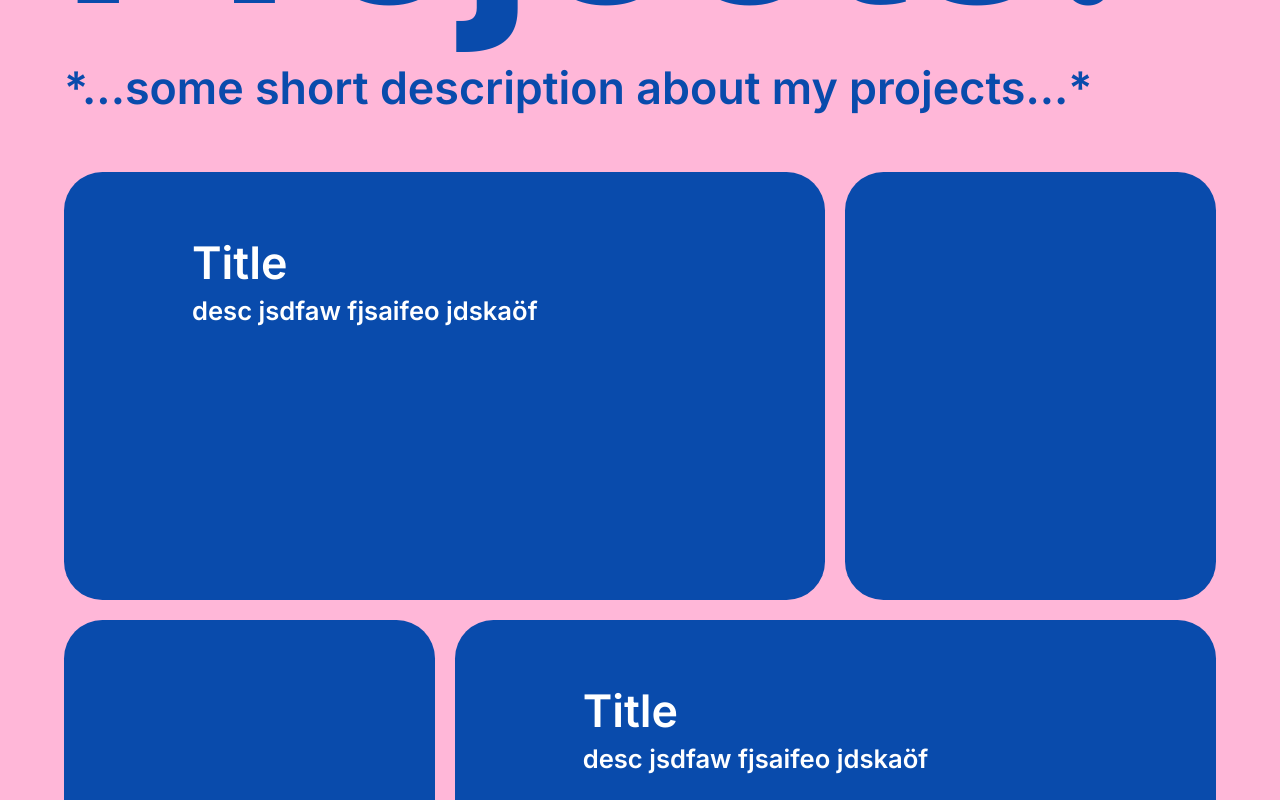
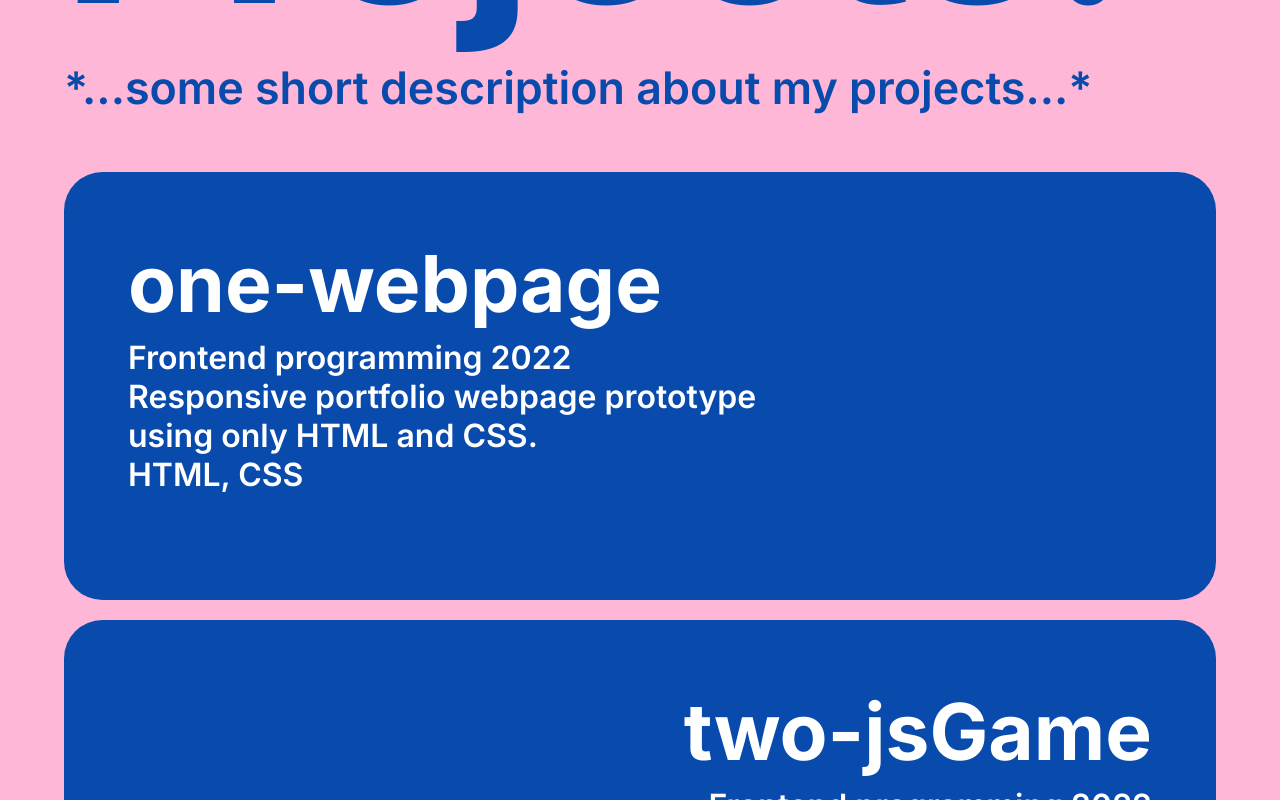
Before and after one commit to idamakela/assign-5, a Next.js app: page /projects in a window 1280 px wide. Shown: the part 442-1242 px from the top of the page. Built offline with nearby package versions, Linux system fonts and the light colour scheme.

Commit message:
made dynamic load for project data and some styling

```diff
--- a/app/projects/layout.js
+++ b/app/projects/layout.js
@@ -9,9 +9,7 @@ export default function Project({ children }) {
                 <h3>*...some short description about my projects...*</h3>
             </div>
         </div>
-        <div className='projects-preview-container'>
-            { children }
-        </div>
+        { children }
         </>
     )
 }
--- a/app/projects/page.js
+++ b/app/projects/page.js
@@ -1,49 +1,29 @@
-import data from './data.js'
-console.log(data)
+import data from '../../public/data.js'
+
+function isOdd(number) {
+    return number % 2 !== 0;
+}
 
 export default function SpecProject() {
 
+    console.log(data)
 
     return (
-        <>
-        <div class="projects-grid">
+        <div className='projects'>
+            {data.map((project, index) => (
+                <div className={`project ${isOdd(index) ? 'odd' : ''}`}>
+                    <div key={index} className='project-text'>
+                        <h3>{project.title}</h3>
+                        <p>{project.course}</p>
+                        <p>{project.desc}</p>
+                        <p className='tools'>{project.tools}</p>
+                    </div>
 
-            <div class="div1 project">
-                <h3>Title</h3>
-                <p>desc jsdfaw fjsaifeo jdskaöf</p>
-            </div>
-            <div class="div2 project"> </div>
-
-
-            <div class="div3 project">
-                <h3>Title</h3>
-                <p>desc jsdfaw fjsaifeo jdskaöf</p>
-            </div>
-            <div class="div4 project"></div>
-
-
-            <div class="div5 project">
-                <h3>Title</h3>
-                <p>desc jsdfaw fjsaifeo jdskaöf</p>
-            </div>
-            <div class="div6 project"></div>
-
-
-            <div class="div7 project">
-                <h3>Title</h3>
-                <p>desc jsdfaw fjsaifeo jdskaöf</p>
-            </div>
-            <div class="div8 project"></div>
-
-
-            <div class="div9 project">
-                <h3>Title</h3>
-                <p>desc jsdfaw fjsaifeo jdskaöf</p>
-            </div>
-            <div class="div10 project"> </div>
+                    <div className='project-img'>
+                        <img src={project.img}></img>
+                    </div>
+                </div>
+            ))}
         </div>
-        </>
     )
 }
-
-//function for rendering containers and its content (img, title,)
--- a/public/data.js
+++ b/public/data.js
@@ -1,5 +1,5 @@
 //For future updates: move data to pocketbase (https://pocketbase.io/) if possible
-
+//DATA ITEMS = 9
 const data = [
     {
         title: 'one-webpage',
--- a/styles/_mixins.scss
+++ b/styles/_mixins.scss
@@ -19,8 +19,18 @@
     font-weight: 800;
 }
 
+@mixin big-title-font {
+    font-size: 4.9rem;
+    font-weight: 700;
+}
+
 @mixin title-font {
     font-size: 2.8rem;
+    font-weight: 600;
+}
+
+@mixin big-body-font {
+    font-size: 2rem;
     font-weight: 600;
 }
 
--- a/styles/projects.scss
+++ b/styles/projects.scss
@@ -23,45 +23,42 @@ body {
     }
 }
 
-// .projects-preview-container {
-//     @include flex-column;
-//     align-items: center;
-// }
-
-.projects-grid {
-    display: grid;
-    grid-template-columns: repeat(3, 1fr);
-    grid-template-rows: repeat(5, 1fr);
-    grid-column-gap: 20px;
-    grid-row-gap: 20px;
-
-    .div1 { grid-area: 1 / 1 / 2 / 3; }
-    .div2 { grid-area: 1 / 3 / 2 / 4; }
-    .div3 { grid-area: 2 / 2 / 3 / 4; }
-    .div4 { grid-area: 2 / 1 / 3 / 2; }
-    .div5 { grid-area: 3 / 1 / 4 / 3; }
-    .div6 { grid-area: 3 / 3 / 4 / 4; }
-    .div7 { grid-area: 4 / 2 / 5 / 4; }
-    .div8 { grid-area: 4 / 1 / 5 / 2; }
-    .div9 { grid-area: 5 / 1 / 6 / 3; }
-    .div10 { grid-area: 5 / 3 / 6 / 4; }
+.projects {
+    @include flex-column;
+    gap: 20px;
+}
 
 .project {
-        background-color: black;
-        @include flex-column;
-        padding: 4em 8em;
+    @include flex-row;
+    justify-content: space-between;
+    padding: 4em;
     background-color: $font-color;
     border-radius: 2.4rem;
     color: $base-color;
     min-height: 300px;
 
+    &.odd {
+        flex-direction: row-reverse;
+        text-align: end;
+
+    }
+
+    .project-text {
+        @include flex-column;
+        max-width: 65%;
+
+        .tools {
+            justify-self: end;
+        }
+    }
+
+
     h3 {
-            @include title-font;
+        @include big-title-font;
         margin-bottom: 1%;
     }
 
     p {
-            @include body-font;
+        @include big-body-font;
     }
 }
-}
```
Lines whose indentation alone changed are shown as unchanged.
